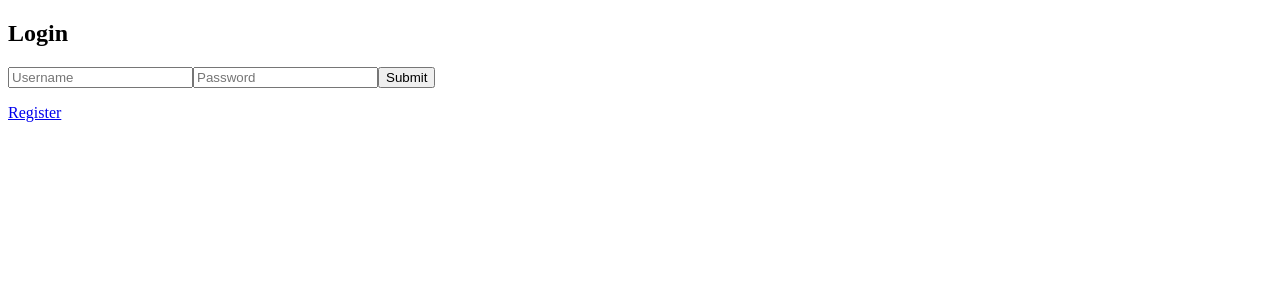
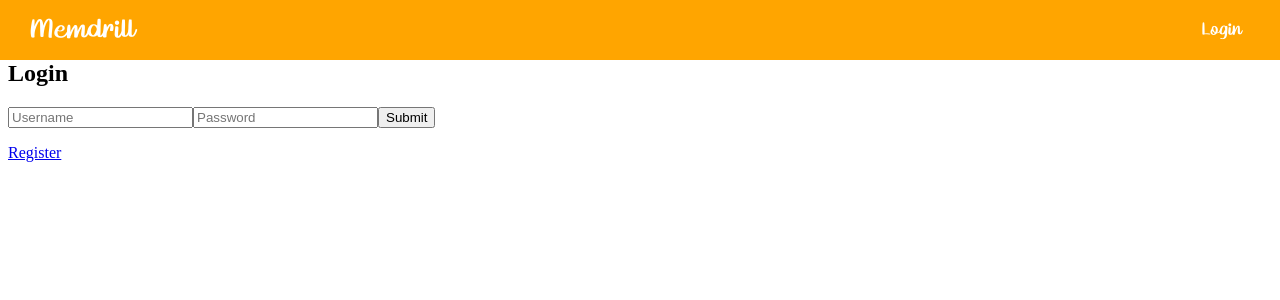
Before and after one commit to sunboyy/cloud-memory-training, an Angular app in the folder memdrill-frontend/: page /auth/login in a window 1280 px wide. Shown: the top 300 px of the page. Built offline with nearby package versions, Linux system fonts and the light colour scheme.

Commit message:
Add navigation bar

```diff
--- a/memdrill-frontend/src/app/app.component.html
+++ b/memdrill-frontend/src/app/app.component.html
@@ -1,3 +1,5 @@
-<router-outlet></router-outlet>
+<app-nav></app-nav>
 
-<button *ngIf="isLoggedIn()" (click)="onLogout()">Logout</button>
+<div class="route-container">
+  <router-outlet></router-outlet>
+</div>
--- a/memdrill-frontend/src/app/app.component.scss
+++ b/memdrill-frontend/src/app/app.component.scss
@@ -0,0 +1,3 @@
+.route-container {
+  margin-top: 60px;
+}
--- a/memdrill-frontend/src/app/app.component.ts
+++ b/memdrill-frontend/src/app/app.component.ts
@@ -1,23 +1,7 @@
 import { Component } from '@angular/core';
-import { AuthService } from './auth/auth.service';
-import { Router } from '@angular/router';
-
 @Component({
   selector: 'app-root',
   templateUrl: './app.component.html',
   styleUrls: ['./app.component.scss']
 })
-export class AppComponent {
-  title = 'memdrill-frontend';
-
-  constructor(private authService: AuthService, private router: Router) {}
-
-  isLoggedIn() {
-    return this.authService.isLoggedIn;
-  }
-
-  onLogout() {
-    this.authService.logout();
-    this.router.navigate(['auth', 'login']);
-  }
-}
+export class AppComponent {}
--- a/memdrill-frontend/src/app/app.module.ts
+++ b/memdrill-frontend/src/app/app.module.ts
@@ -6,10 +6,11 @@ import { AppComponent } from './app.component';
 import { AuthModule } from './auth/auth.module';
 import { GameModule } from './game/game.module';
 import { UserModule } from './user/user.module';
+import { CoreModule } from './core/core.module';
 
 @NgModule({
   declarations: [AppComponent],
-  imports: [BrowserModule, AppRoutingModule, AuthModule, GameModule, UserModule],
+  imports: [BrowserModule, AppRoutingModule, AuthModule, GameModule, UserModule, CoreModule],
   providers: [],
   bootstrap: [AppComponent]
 })
--- /dev/null
+++ b/memdrill-frontend/src/app/core/nav/nav.component.html
@@ -0,0 +1,11 @@
+<div class="nav">
+  <div class="title" routerLink="/">
+    Memdrill
+  </div>
+  <div class="auth" *ngIf="!isLoggedIn" routerLink="/auth/login">
+    Login
+  </div>
+  <div class="auth" *ngIf="isLoggedIn" (click)="onLogout()">
+    Logout
+  </div>
+</div>
--- /dev/null
+++ b/memdrill-frontend/src/app/core/nav/nav.component.scss
@@ -0,0 +1,34 @@
+.nav {
+  height: 60px;
+  background-color: orange;
+  color: #fff;
+  position: fixed;
+  top: 0;
+  left: 0;
+  right: 0;
+  padding: 0 30px;
+  display: flex;
+  align-items: center;
+  justify-content: space-between;
+  font-family: Homework, sans-serif;
+
+  .title {
+    font-size: 30px;
+    cursor: pointer;
+    outline: none;
+  }
+
+  .auth {
+    font-size: 20px;
+    cursor: pointer;
+    outline: none;
+    padding: 8px;
+    border-radius: 8px;
+    transition-duration: 0.3s;
+
+    &:hover {
+      background-color: #fff;
+      color: orange;
+    }
+  }
+}
--- /dev/null
+++ b/memdrill-frontend/src/app/core/nav/nav.component.ts
@@ -0,0 +1,21 @@
+import { Component, OnInit } from '@angular/core';
+import { AuthService } from 'src/app/auth/auth.service';
+
+@Component({
+  selector: 'app-nav',
+  templateUrl: './nav.component.html',
+  styleUrls: ['./nav.component.scss']
+})
+export class NavComponent implements OnInit {
+  constructor(private authService: AuthService) {}
+
+  ngOnInit(): void {}
+
+  onLogout() {
+    this.authService.logout();
+  }
+
+  get isLoggedIn() {
+    return this.authService.isLoggedIn;
+  }
+}
--- a/memdrill-frontend/src/styles.scss
+++ b/memdrill-frontend/src/styles.scss
@@ -1 +1,6 @@
 /* You can add global styles to this file, and also import other style files */
+
+@font-face {
+  font-family: Homework;
+  src: url('assets/fonts/homework.ttf');
+}
```
Also changed, not shown: memdrill-frontend/src/app/core/core.module.ts (added, +12 -0 lines), memdrill-frontend/src/assets/fonts/homework.ttf (added), 1 other file (tests, documents, lock files or other folders).
